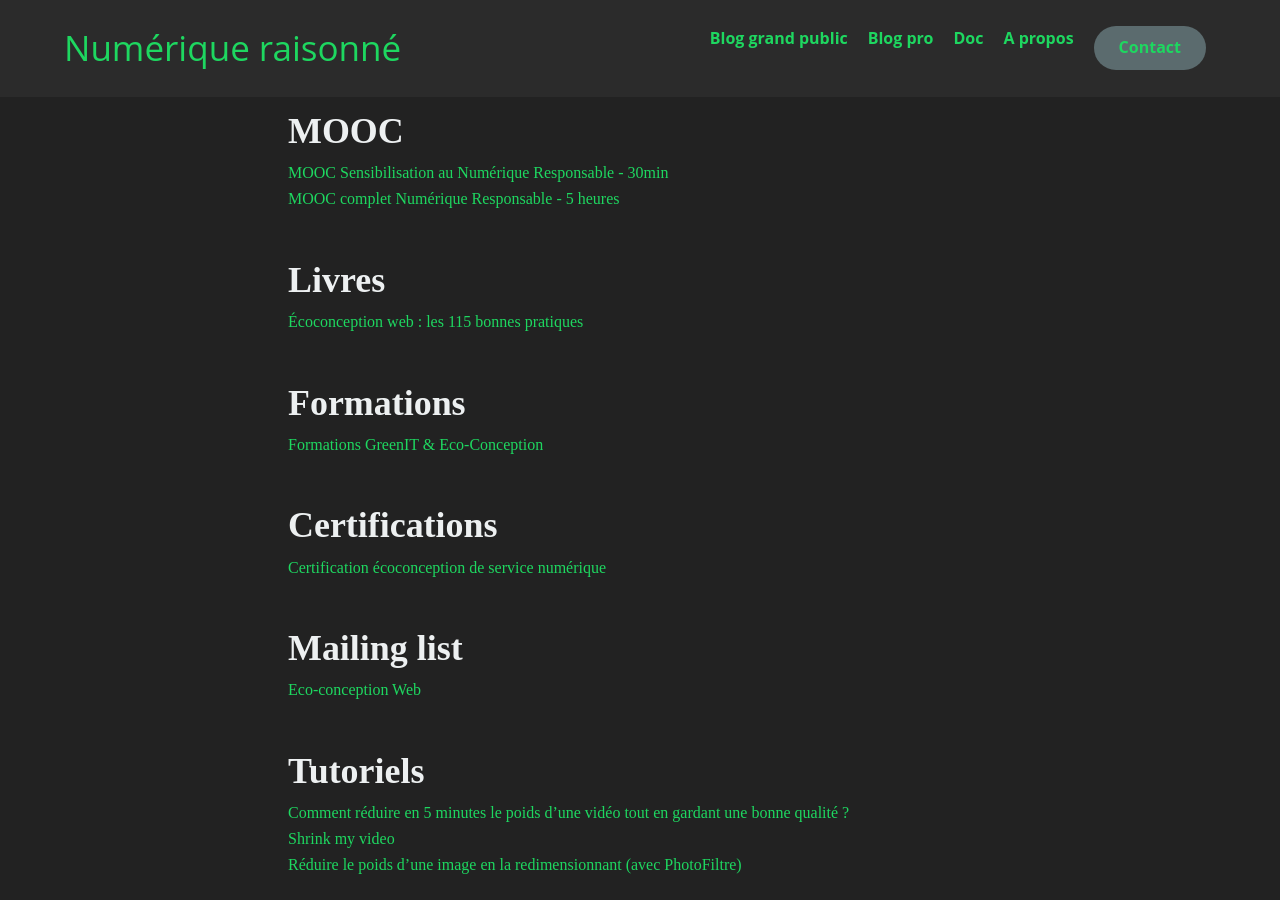
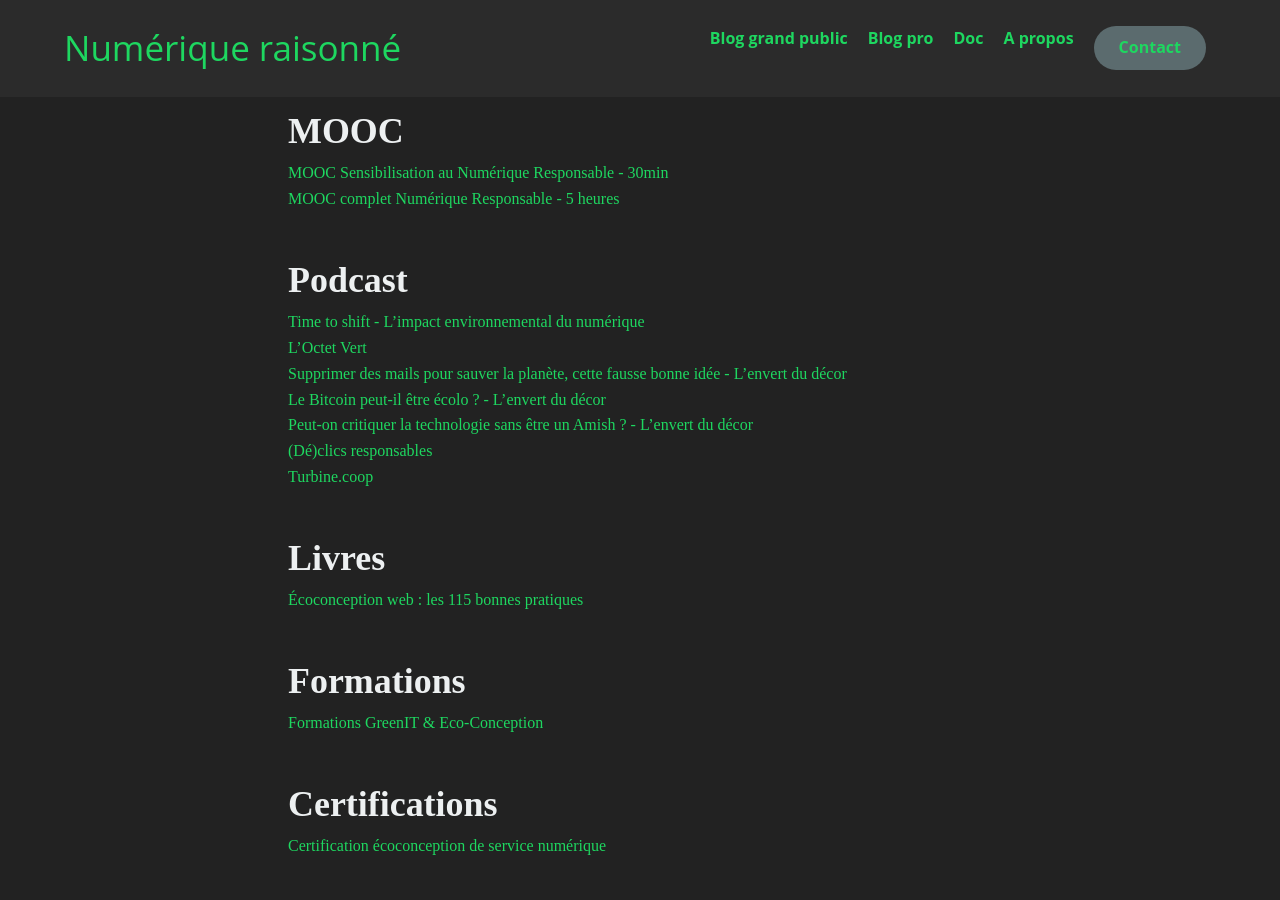
Before and after one commit to Slandais/slandais.github.io, a Jekyll site: the page built from _pages/liens-numerique-responsable.md, in a window 1280 px wide and 900 px high, scrolled down 534 px. Built offline with Jekyll 4.4.1, drawn with Linux system fonts in a browser that asks for light colours.

Commit message:
Update liens-numerique-responsable.md

```diff
--- a/_pages/liens-numerique-responsable.md
+++ b/_pages/liens-numerique-responsable.md
@@ -22,6 +22,16 @@ permalink: /liens-numerique-responsable/
 * [MOOC Sensibilisation au Numérique Responsable - 30min](https://www.academie-nr.org/sensibilisation)
 * [MOOC complet Numérique Responsable - 5 heures](https://www.academie-nr.org/#mooc-nr)
 
+
+## Podcast
+
+* [Time to shift - L'impact environnemental du numérique](https://deezer.page.link/UVEaDAJN5opQEUjs9)
+* [L'Octet Vert](https://www.deezer.com/fr/show/2377392)
+* [Supprimer des mails pour sauver la planète, cette fausse bonne idée - L'envert du décor](https://deezer.page.link/bAw7ar42WhKTGVwr6)
+* [Le Bitcoin peut-il être écolo ? - L'envert du décor](https://deezer.page.link/qCxUsncv6BeTFUsR9)
+* [Peut-on critiquer la technologie sans être un Amish ? - L'envert du décor](https://deezer.page.link/SpTGQiDRsTuR5mAy7)
+* [(Dé)clics responsables](https://deezer.page.link/AZdPEpzXfd2LnGcE8)
+* [Turbine.coop](https://deezer.page.link/BbmaU7M7vCHa5Xu78)
 
 ## Livres
 
```
